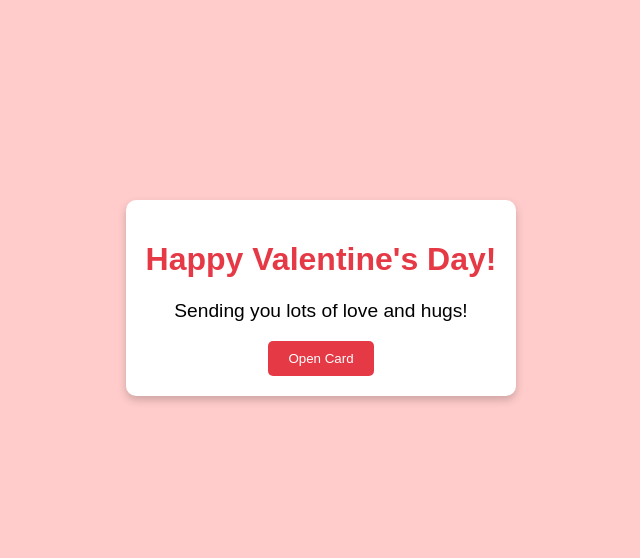
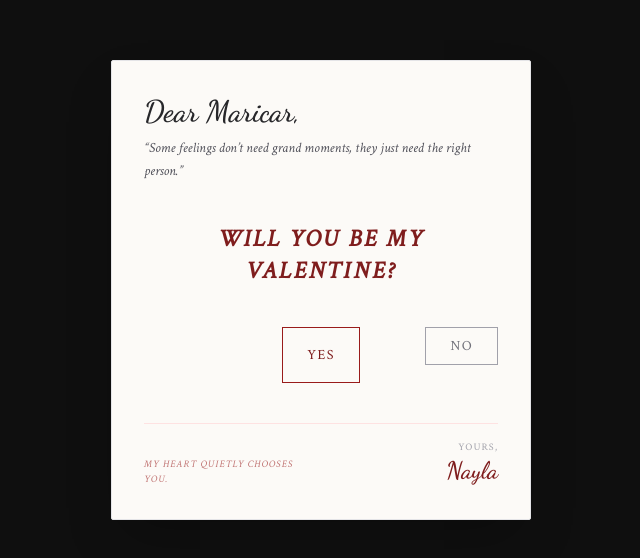
Before and after one commit to Qyoraaxx/Valentine, a plain HTML site: page index.html in a window 1280 px wide. Shown: the part 110-668 px from the top of the page, without its empty margins (319-959 px from the left). Drawn offline with nearby package versions, Linux system fonts and the light colour scheme.

Commit message:
Revamp Valentine's Day card layout and styles

```diff
--- a/index.html
+++ b/index.html
@@ -2,49 +2,124 @@
 <html lang="en">
 <head>
 <meta charset="UTF-8">
+<title>For You</title>
 <meta name="viewport" content="width=device-width, initial-scale=1.0">
-    <title>Happy Valentine's Day!</title>
+
+<script src="https://cdn.tailwindcss.com"></script>
+<link href="https://fonts.googleapis.com/css2?family=Crimson+Text:ital,wght@0,400;0,700;1,400&family=Dancing+Script:wght@600&display=swap" rel="stylesheet">
+
 <style>
 body {
+  min-height: 100vh;
+  background: #0f0f0f;
   display: flex;
+  align-items: center;
   justify-content: center;
-            align-items: center;
-            height: 100vh;
-            background-color: #ffcccb;
-            font-family: 'Arial', sans-serif;
+  font-family: 'Crimson Text', serif;
+  overflow: hidden;
 }
-        .card {
-            background: white;
-            padding: 20px;
-            border-radius: 10px;
-            box-shadow: 0 4px 8px rgba(0, 0, 0, 0.2);
-            text-align: center;
+.handwritten { font-family: 'Dancing Script', cursive; }
+
+.heart {
+  position: absolute;
+  font-size: 24px;
+  animation: floatUp 2s ease-out forwards;
+  pointer-events: none;
 }
-        h1 {
-            color: #e63946;
-        }
-        p {
-            font-size: 1.2em;
-        }
-        .btn {
-            background-color: #e63946;
-            color: white;
-            padding: 10px 20px;
-            border: none;
-            border-radius: 5px;
-            cursor: pointer;
-            transition: background 0.3s;
-        }
-        .btn:hover {
-            background-color: #d62839;
+
+@keyframes floatUp {
+  0% { opacity: 1; transform: translateY(0) scale(1); }
+  100% { opacity: 0; transform: translateY(-120px) scale(1.8); }
 }
 </style>
 </head>
+
 <body>
-    <div class="card">
-        <h1>Happy Valentine's Day!</h1>
-        <p>Sending you lots of love and hugs!</p>
-        <button class="btn" onclick="alert('You are loved!')">Open Card</button>
+
+<div id="card" class="relative w-full max-w-[420px] bg-[#fcfaf7] border border-zinc-200 shadow-2xl p-8 rounded-sm">
+
+  <!-- HEADER -->
+  <div class="mb-6">
+    <h2 class="handwritten text-3xl text-zinc-800">Dear Maricar,</h2>
+    <p class="text-sm italic text-zinc-600 leading-relaxed mt-2">
+      “Some feelings don’t need grand moments,
+      they just need the right person.”
+    </p>
   </div>
+
+  <!-- MAIN -->
+  <div class="text-center my-10">
+    <p class="text-2xl font-bold text-red-900 italic uppercase tracking-widest">
+      Will you be my Valentine?
+    </p>
+  </div>
+
+  <!-- BUTTONS -->
+  <div class="relative flex gap-4 justify-center mt-8 h-14">
+    <button onclick="yesAnswer(event)"
+      class="px-6 py-2 border border-red-800 text-red-900 uppercase tracking-widest text-sm
+             hover:bg-red-800 hover:text-white transition">
+      Yes
+    </button>
+
+    <button id="noBtn"
+      class="px-6 py-2 border border-zinc-400 text-zinc-500 uppercase tracking-widest text-sm
+             transition absolute right-0">
+      No
+    </button>
+  </div>
+
+  <!-- FOOTER -->
+  <div class="mt-10 flex justify-between items-end border-t border-red-100 pt-4">
+    <div class="text-[10px] uppercase tracking-widest text-red-800/60 italic max-w-[150px]">
+      My heart quietly chooses you.
+    </div>
+    <div class="text-right">
+      <p class="text-[10px] text-zinc-400 uppercase tracking-widest">Yours,</p>
+      <p class="handwritten text-2xl text-red-900">Nayla</p>
+    </div>
+  </div>
+
+</div>
+
+<script>
+/* YES = HEART ANIMATION */
+function yesAnswer(e) {
+  for (let i = 0; i < 12; i++) {
+    const heart = document.createElement("div");
+    heart.className = "heart";
+    heart.innerText = "❤";
+    heart.style.left = e.clientX + (Math.random() * 60 - 30) + "px";
+    heart.style.top = e.clientY + (Math.random() * 20 - 10) + "px";
+    heart.style.color = ["#991b1b","#dc2626","#f43f5e"][Math.floor(Math.random()*3)];
+    document.body.appendChild(heart);
+
+    setTimeout(() => heart.remove(), 2000);
+  }
+
+  setTimeout(() => {
+    document.body.innerHTML = `
+      <div class="text-center text-white">
+        <p class="handwritten text-4xl mb-4">You made my day 🤍</p>
+        <p class="uppercase tracking-widest text-sm text-zinc-400">
+          Happy Valentine’s
+        </p>
+      </div>
+    `;
+  }, 600);
+}
+
+/* NO = DODGE BUTTON */
+const noBtn = document.getElementById("noBtn");
+noBtn.addEventListener("mouseover", moveNo);
+noBtn.addEventListener("touchstart", moveNo);
+
+function moveNo() {
+  const x = Math.random() * 200 - 100;
+  const y = Math.random() * 80 - 40;
+  noBtn.style.transform = `translate(${x}px, ${y}px)`;
+}
+</script>
+
 </body>
 </html>
```
Lines whose indentation alone changed are shown as unchanged.
